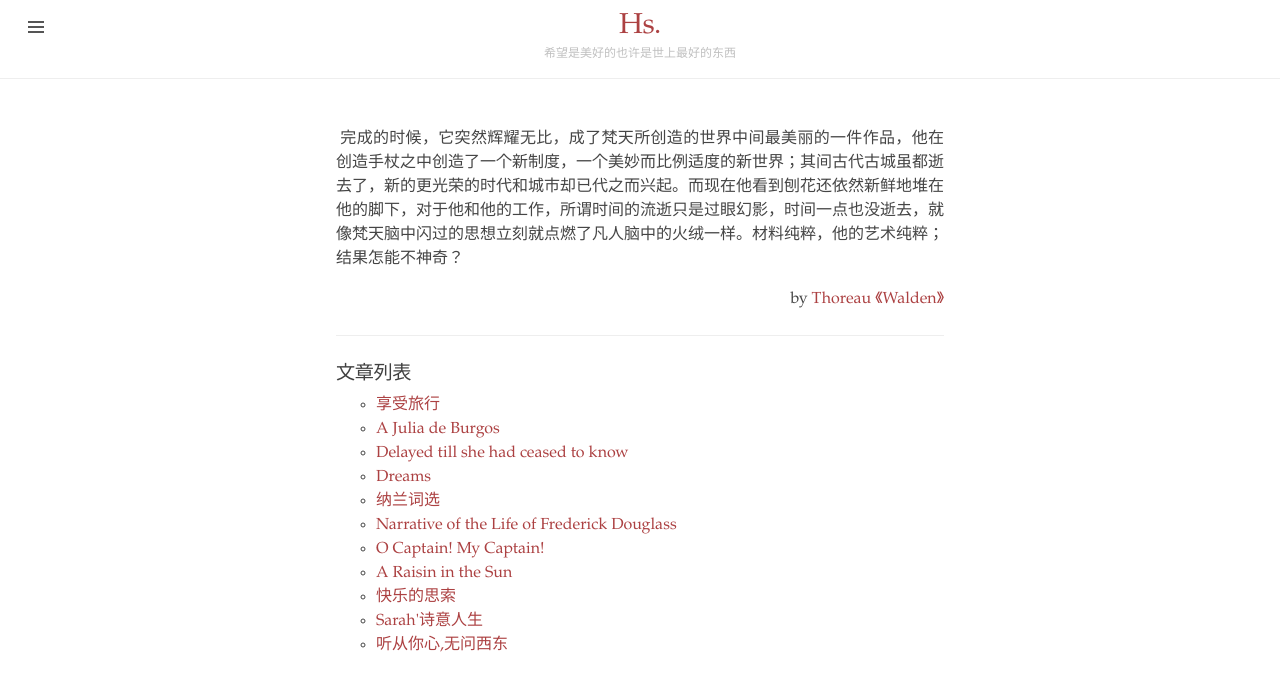
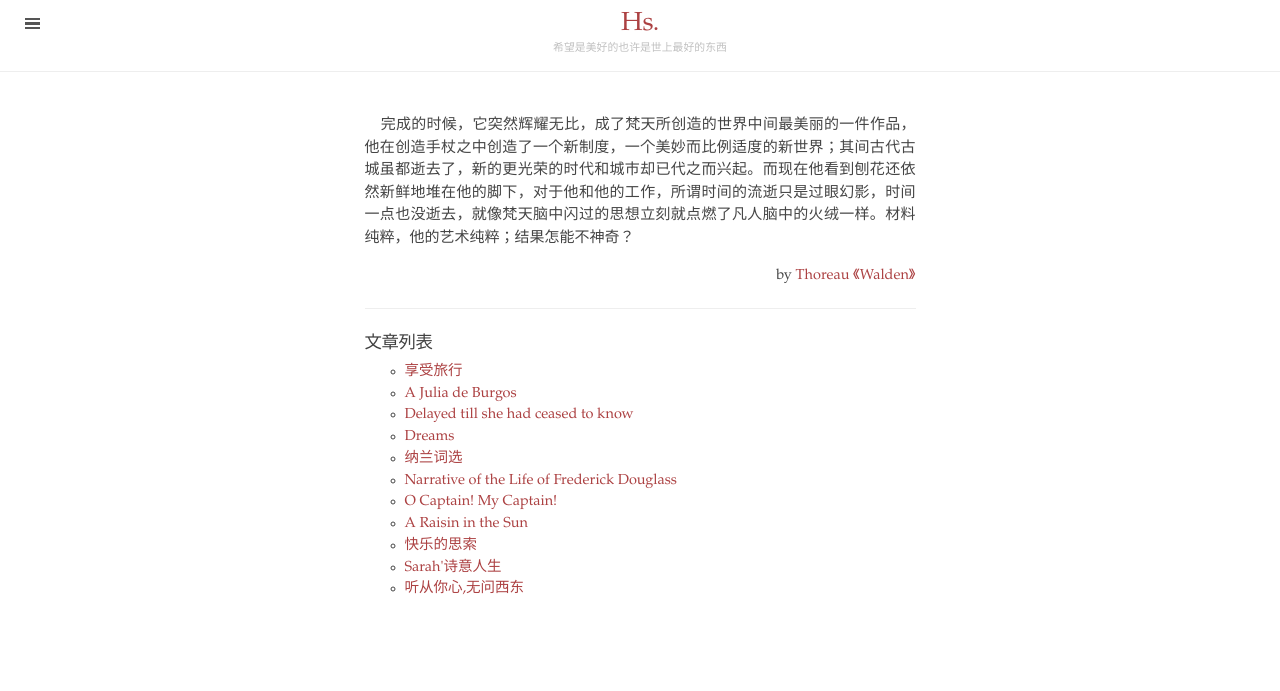
Before and after one commit to symphonyh/blog, a Jekyll site: the page built from index.html, in a window 1280 px wide. Shown: the top 691 px of the page. Built offline with Jekyll 4.4.1, drawn with Linux system fonts in a browser that asks for light colours.

Commit message:
2018-8-13:17:50

```diff
--- a/index.html
+++ b/index.html
@@ -4,7 +4,7 @@
 ---
 <div class="introduction">
 <!-- <p>维梅尔 <a herf="http://baike.baidu.com/view/1294683.htm" target="_blank">IVMeer </a>使用平凡、单纯的色彩和有限的色调却取得了丰富的层次和阴影的效果。画中少女的气质超凡出尘，她心无旁骛地凝视着你我，让我们很轻易地融化在这脉脉的凝望中。这是这位生前鲜为人知的荷兰画师最出色的一部作品，三百年来人们都为画中女孩惊叹不已：那柔和的衣服线条、珍珠耳环的明暗变化，尤其是女孩侧身回眸、欲言又止、仿佛迷失在万千思绪之中...<a>是什么在震撼我们的心灵？&sect;&nbsp;</a></p> -->
-<p>&nbsp;完成的时候，它突然辉耀无比，成了梵天所创造的世界中间最美丽的一件作品，他在创造手杖之中创造了一个新制度，一个美妙而比例适度的新世界；其间古代古城虽都逝去了，新的更光荣的时代和城市却已代之而兴起。而现在他看到刨花还依然新鲜地堆在他的脚下，对于他和他的工作，所谓时间的流逝只是过眼幻影，时间一点也没逝去，就像梵天脑中闪过的思想立刻就点燃了凡人脑中的火绒一样。材料纯粹，他的艺术纯粹；结果怎能不神奇？</p>
+<p style="font-size: 15px;">&nbsp;&nbsp;&nbsp;&nbsp;完成的时候，它突然辉耀无比，成了梵天所创造的世界中间最美丽的一件作品，他在创造手杖之中创造了一个新制度，一个美妙而比例适度的新世界；其间古代古城虽都逝去了，新的更光荣的时代和城市却已代之而兴起。而现在他看到刨花还依然新鲜地堆在他的脚下，对于他和他的工作，所谓时间的流逝只是过眼幻影，时间一点也没逝去，就像梵天脑中闪过的思想立刻就点燃了凡人脑中的火绒一样。材料纯粹，他的艺术纯粹；结果怎能不神奇？</p>
 
 <p style="text-align: right;"> by <a href="https://baike.baidu.com/item/%E7%93%A6%E5%B0%94%E7%99%BB%E6%B9%96/2755634?fr=aladdin" target="_blank">Thoreau 《Walden》</a></p>
 
--- a/public/css/ed.css
+++ b/public/css/ed.css
@@ -33,7 +33,7 @@
 
 html {
     font-family: "Palatino Linotype", "Book Antiqua", Palatino, serif;
-    font-size: 15px;
+    font-size: 16px;
     line-height: 1.5;
 }
 
@@ -49,7 +49,7 @@
 
 @media (min-width: 38em) {
     html {
-        font-size: 16px;
+        font-size: 14.5px;
     }
 }
 
```
